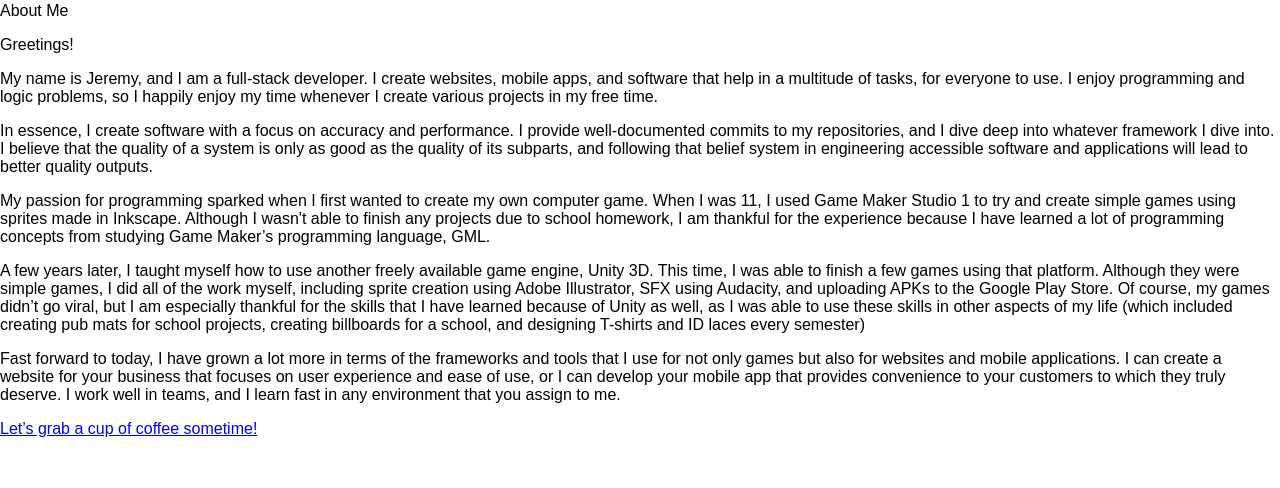
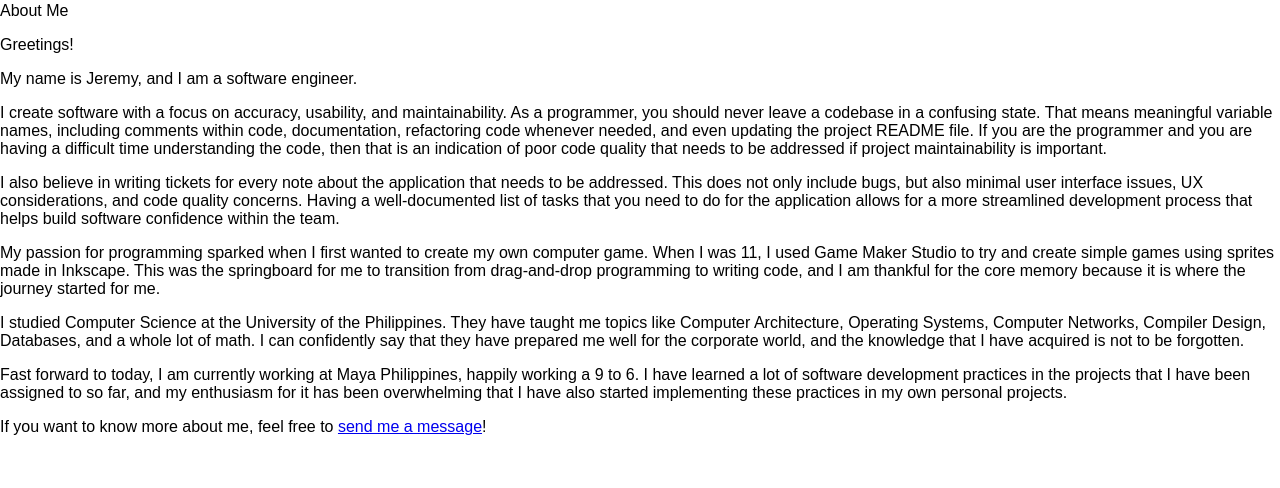
Before and after one commit to OverdriveNGain/portfolio, a React (Create React App) app: page /aboutme in a window 1280 px wide. Shown: the part 174-662 px from the top of the page. Built offline with nearby package versions, Linux system fonts and the light colour scheme.

Commit message:
Updated About Me section

```diff
--- a/src/components/AboutMe.js
+++ b/src/components/AboutMe.js
@@ -13,25 +13,26 @@ const AboutMe = () => {
                     <p className="display-1 font-title text-primary text-center">About Me</p>
                     <p className="mt-4 display-6">Greetings!</p>
                     <p className="mb-3">
-                        My name is Jeremy, and I am a full-stack developer. I create websites, mobile apps, and software that help in a multitude of tasks, for everyone to use. I enjoy programming and logic problems, so I happily enjoy my time whenever I create various projects in my free time.
+                        My name is Jeremy, and I am a software engineer.
                     </p>
                     <p className="mb-3">
-                        In essence, I create software with a focus on accuracy and performance. I provide well-documented commits to my repositories, and I dive deep into whatever framework I dive into. I believe that the quality of a system is only as good as the quality of its subparts, and following that belief system in engineering accessible software and applications will lead to better quality outputs.
+                        I create software with a focus on accuracy, usability, and maintainability. As a programmer, you should never leave a codebase in a confusing state. That means meaningful variable names, including comments within code, documentation, refactoring code whenever needed, and even updating the project README file. If you are the programmer and you are having a difficult time understanding the code, then that is an indication of poor code quality that needs to be addressed if project maintainability is important.
                     </p>
                     <p className="mb-3">
-                        My passion for programming sparked when I first wanted to create my own computer game. When I was 11, I used Game Maker Studio 1 to try and create simple games using sprites made in Inkscape. Although I wasn't able to finish any projects due to school homework, I am thankful for the experience because I have learned a lot of programming concepts from studying Game Maker’s programming language, GML.
+                        I also believe in writing tickets for every note about the application that needs to be addressed. This does not only include bugs, but also minimal user interface issues, UX considerations, and code quality concerns. Having a well-documented list of tasks that you need to do for the application allows for a more streamlined development process that helps build software confidence within the team.
                     </p>
                     <p className="mb-3">
-                        A few years later, I taught myself how to use another freely available game engine, Unity 3D. This time, I was able to finish a few games using that platform. Although they were simple games, I did all of the work myself, including sprite creation using Adobe Illustrator, SFX using Audacity, and uploading APKs to the Google Play Store. Of course, my games didn’t go viral, but I am especially thankful for the skills that I have learned because of Unity as well, as I was able to use these skills in other aspects of my life (which included creating pub mats for school projects, creating billboards for a school, and designing T-shirts and ID laces every semester)
+                        My passion for programming sparked when I first wanted to create my own computer game. When I was 11, I used Game Maker Studio to try and create simple games using sprites made in Inkscape. This was the springboard for me to transition from drag-and-drop programming to writing code, and I am thankful for the core memory because it is where the journey started for me.
                     </p>
                     <p className="mb-3">
-                        Fast forward to today, I have grown a lot more in terms of the frameworks and tools that I use for not only games but also for websites and mobile applications. I can create a website for your business that focuses on user experience and ease of use, or I can develop your mobile app that provides convenience to your customers to which they truly deserve. I work well in teams, and I learn fast in any environment that you assign to me.
+                        I studied Computer Science at the University of the Philippines. They have taught me topics like Computer Architecture, Operating Systems, Computer Networks, Compiler Design, Databases, and a whole lot of math. I can confidently say that they have prepared me well for the corporate world, and the knowledge that I have acquired is not to be forgotten.
                     </p>
-                    <Link to="/contact">
-                        <p className="">
-                            Let’s grab a cup of coffee sometime!
-                        </p>
-                    </Link>
+                    <p className="mb-3">
+                        Fast forward to today, I am currently working at Maya Philippines, happily working a 9 to 6. I have learned a lot of software development practices in the projects that I have been assigned to so far, and my enthusiasm for it has been overwhelming that I have also started implementing these practices in my own personal projects.
+                    </p>
+                    <p className="mb-3">
+                        If you want to know more about me, feel free to <Link to="/contact">send me a message</Link>!
+                    </p>
                     <p className="py-5" />
                 </div>
             </div>
```
